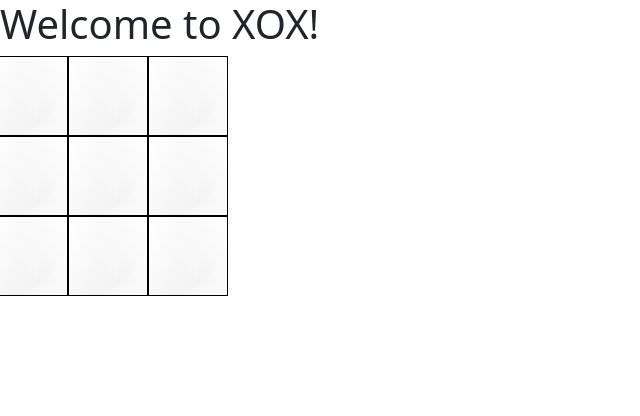
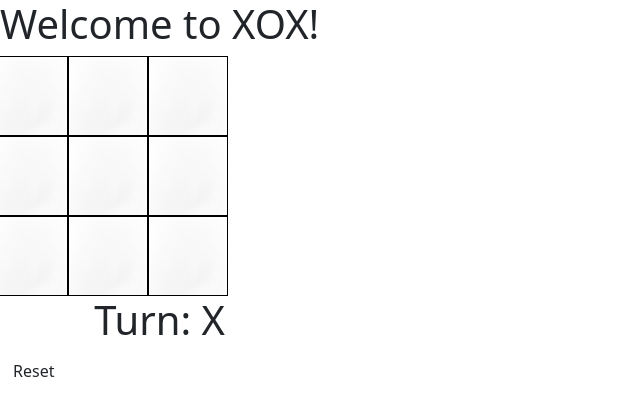
Before and after one commit to Obihan98/TicTacToe, a plain HTML site: page index.html in a window 1280 px wide. Shown: the whole page, without its empty margins (0-640 px from the left). Drawn offline with nearby package versions, Linux system fonts and the light colour scheme.

Commit message:
Game Status Messages Added as Headers

```diff
--- a/index.html
+++ b/index.html
@@ -13,6 +13,8 @@
         <h1>Welcome to XOX!</h1>
         <div class="game-board">
         </div>
+        <h1 id="status">Turn: X</h1>
+        <button class="btn danger" id="reset-button">Reset</button>
     </div>
 
     <script src="https://cdn.jsdelivr.net/npm/bootstrap@5.2.0-beta1/dist/js/bootstrap.bundle.min.js" integrity="sha384-pprn3073KE6tl6bjs2QrFaJGz5/SUsLqktiwsUTF55Jfv3qYSDhgCecCxMW52nD2" crossorigin="anonymous"></script>
```
